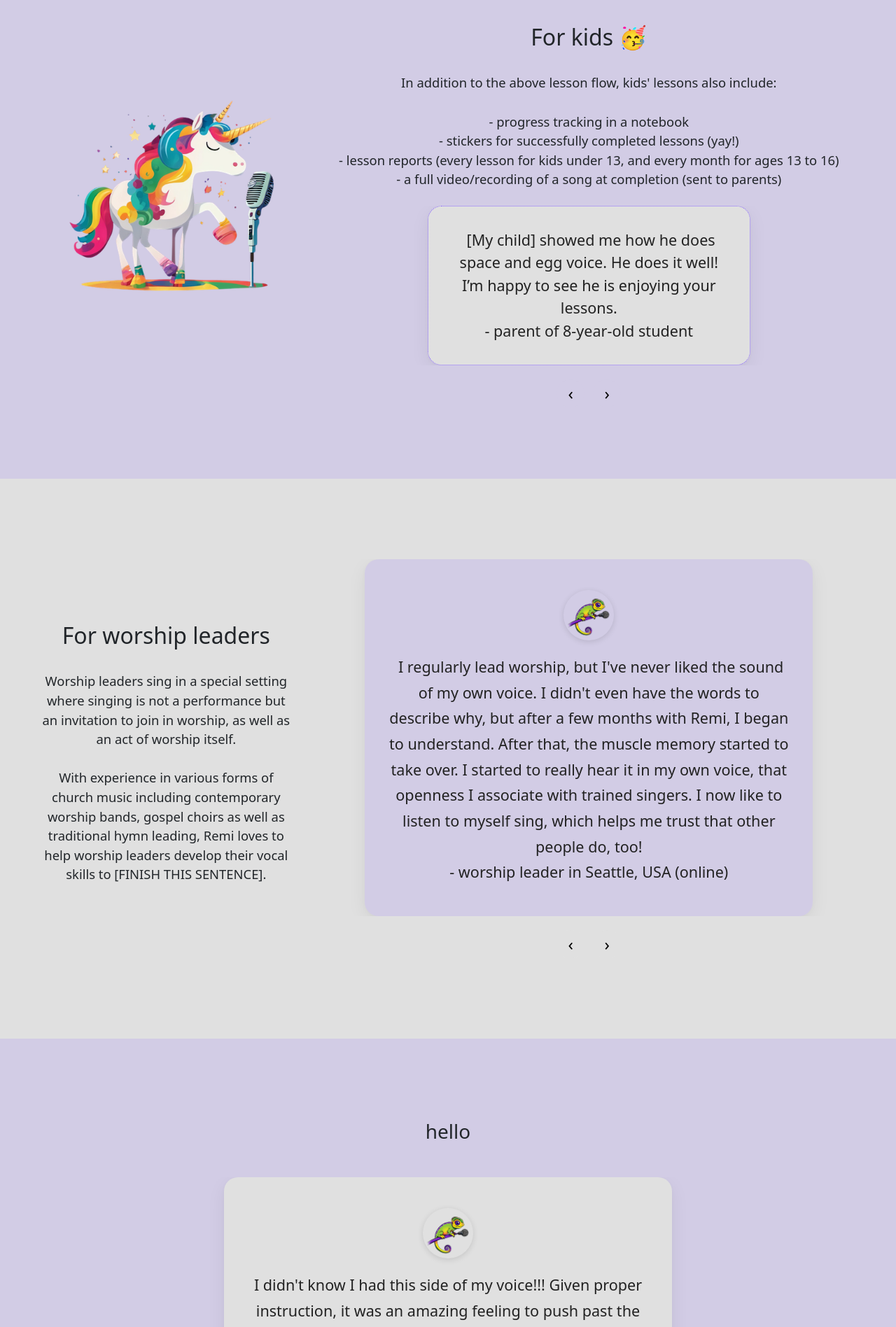
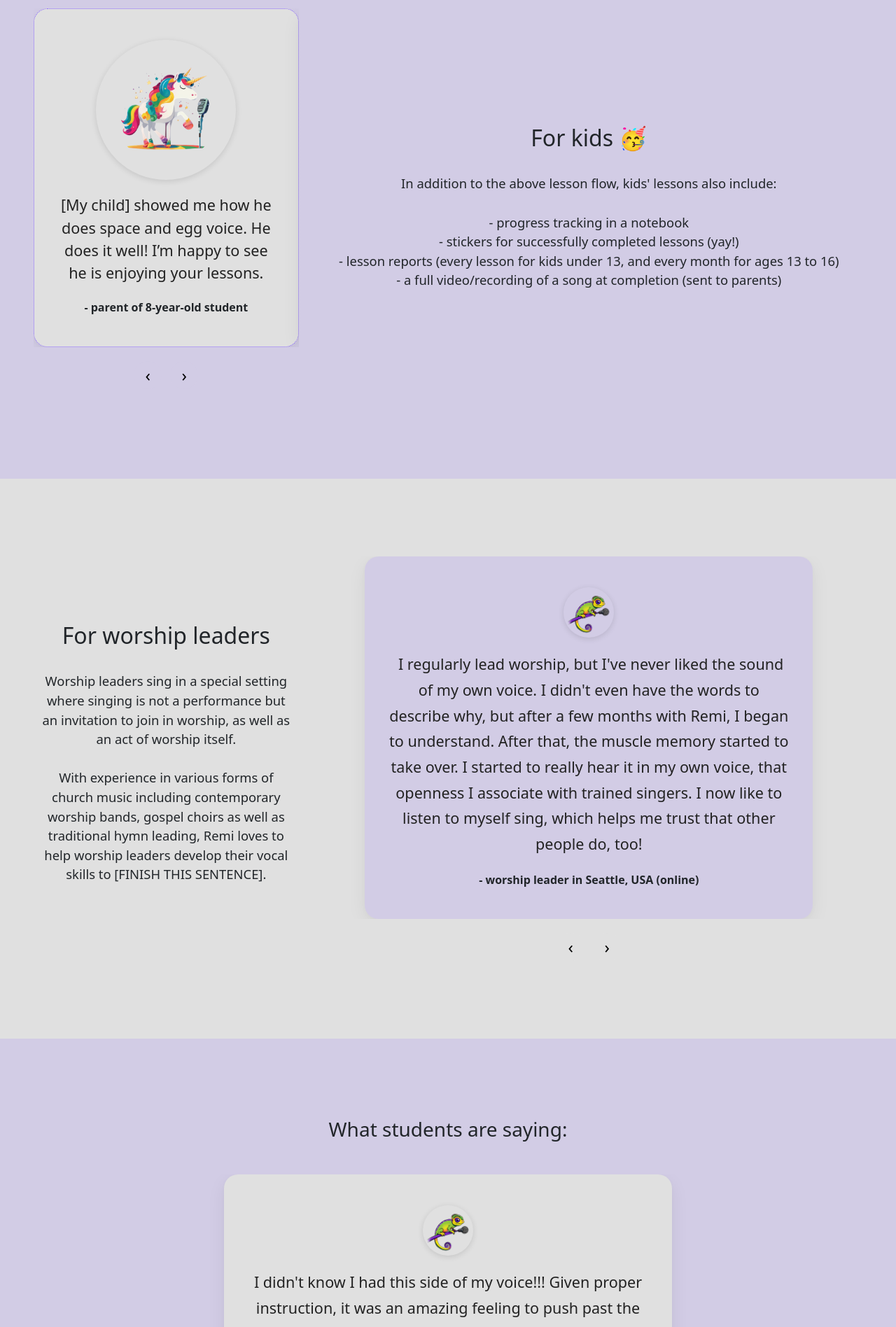
Before and after one commit to remiyamazaki03/chameleon-studios-website, a Next.js app: page /en/voicecoach in a window 1280 px wide. Shown: the part 1180-3076 px from the top of the page at 70% size. Built offline with nearby package versions, Linux system fonts and the light colour scheme.

Commit message:
carousel slide design tweaks

```diff
--- a/messages/en.json
+++ b/messages/en.json
@@ -41,23 +41,34 @@
     "kids": {
       "kids": "For kids 🥳",
       "p1": "In addition to the above lesson flow, kids' lessons also include:\n\n- progress tracking in a notebook\n- stickers for successfully completed lessons (yay!)\n- lesson reports (every lesson for kids under 13, and every month for ages 13 to 16)\n- a full video/recording of a song at completion (sent to parents)",
-      "testimonial1": "[My child] showed me how he does space and egg voice. He does it well! I’m happy to see he is enjoying your lessons.\n- parent of 8-year-old student",
-      "testimonial2": "She looks so happy and very expressive [in the video]. I love how [my child] seems more confident in her voice.\n- parent of 14-year-old student"
+      "testimonial1": "[My child] showed me how he does space and egg voice. He does it well! I’m happy to see he is enjoying your lessons.",
+      "name1": "- parent of 8-year-old student",
+      "testimonial2": "She looks so happy and very expressive [in the video]. I love how she seems more confident in her voice.",
+      "name2": "- parent of 14-year-old student"
     },
     "worship": {
       "worship": "For worship leaders",
       "p1": "Worship leaders sing in a special setting where singing is not a performance but an invitation to join in worship, as well as an act of worship itself.\n\nWith experience in various forms of church music including contemporary worship bands, gospel choirs as well as traditional hymn leading, Remi loves to help worship leaders develop their vocal skills to [FINISH THIS SENTENCE].",
-      "testimonial1": "I regularly lead worship, but I've never liked the sound of my own voice. I didn't even have the words to describe why, but after a few months with Remi, I began to understand. After that, the muscle memory started to take over. I started to really hear it in my own voice, that openness I associate with trained singers. I now like to listen to myself sing, which helps me trust that other people do, too!\n- worship leader in Seattle, USA (online)",
-      "testimonial2": "I started taking online voice training because I wanted to sing more freely as a worship leader at my church and to reach higher notes with ease. Through the lessons, I learned not only how to control the transition into my high range but also how my body actually works. Now I feel much more comfortable expressing myself while singing and truly enjoy using my voice in worship.\n- worship leader in Tokyo, Japan (online)"
-    }
+      "testimonial1": "I regularly lead worship, but I've never liked the sound of my own voice. I didn't even have the words to describe why, but after a few months with Remi, I began to understand. After that, the muscle memory started to take over. I started to really hear it in my own voice, that openness I associate with trained singers. I now like to listen to myself sing, which helps me trust that other people do, too!",
+      "name1": "- worship leader in Seattle, USA (online)",
+      "testimonial2": "I started taking online voice training because I wanted to sing more freely as a worship leader at my church and to reach higher notes with ease. Through the lessons, I learned not only how to control the transition into my high range but also how my body actually works. Now I feel much more comfortable expressing myself while singing and truly enjoy using my voice in worship.",
+      "name2": "- worship leader in Tokyo, Japan (online)"
+    },
+    "reviews": "What students are saying:"
   },
   "Carousel": {
-    "slide1": "During the lessons Remi always encouraged me. One of the exercises was making a pig face. She said “making an ugly face is part of the vocal lesson. Nothing to be ashamed of!” That's it. I had nothing to be ashamed of. After two months of training, I could sing songs which I never expected to sing.\n- T. K. (online, Brazil)",
-    "slide2": "I didn't know I had this side of my voice!!! Given proper instruction, it was an amazing feeling to push past the limits I thought I had.\n\n- J. L. (online, USA)",
-    "slide3": "I've been singing in a choral way for more than 20 years and singing in a different style was very challenging for me. Remi's way of teaching was very fun and also very easy to understand. Now I can use my chest voice to sing powerful songs and I even performed in front of an audience!! Her lessons definitely gave me confidence in singing!\n- A. T. (online, Japan)",
-    "slide4": "I can’t believe I was able to do it… I thought [this song] was impossible. It was a dream come true to sing it.\n\n- Z. P. (in person, Japan)",
-    "slide5": "something \n- hello",
-    "slide6": "After Remi's coaching, [the coachee, one of the musical actors] sang notes I (thought I) knew he couldn't hit, all with 100% presence and confidence onstage. Remi encouraged and helped many of us to step up and boosted our production level, and I'm very grateful to have had the opportunity to work with her.\n- W. R-L. (Musical director, USA)"
+    "slide1": "During the lessons Remi always encouraged me. One of the exercises was making a pig face. She said “making an ugly face is part of the vocal lesson. Nothing to be ashamed of!” That's it. I had nothing to be ashamed of. After two months of training, I could sing songs which I never expected to sing.",
+    "name1": "- T. K. (online, Brazil)",
+    "slide2": "I didn't know I had this side of my voice!!! Given proper instruction, it was an amazing feeling to push past the limits I thought I had.",
+    "name2": "- J. L. (online, USA)",
+    "slide3": "I've been singing in a choral way for more than 20 years and singing in a different style was very challenging for me. Remi's way of teaching was very fun and also very easy to understand. Now I can use my chest voice to sing powerful songs and I even performed in front of an audience!! Her lessons definitely gave me confidence in singing!",
+    "name3": "- A. T. (online, Japan)",
+    "slide4": "I can’t believe I was able to do it… I thought [this song] was impossible. It was a dream come true to sing it.",
+    "name4": "- Z. P. (in person, Japan)",
+    "slide5": "something",
+    "name5": "- hello",
+    "slide6": "After Remi's coaching, [the coachee, one of the musical actors] sang notes I (thought I) knew he couldn't hit, all with 100% presence and confidence onstage. Remi encouraged and helped many of us to step up and boosted our production level, and I'm very grateful to have had the opportunity to work with her.",
+    "name6": "- W. R-L. (Musical director, USA)"
   },
   "Events": {
     "top": "Events",
--- a/messages/ja.json
+++ b/messages/ja.json
@@ -40,23 +40,34 @@
     "kids": {
       "kids": "子供のレッスン 🥳",
       "p1": "上記レッスンの流れに加え、お子様向けのレッスンは以下も含みます：\n\n・ノートでレッスンの記録\n・レッスンの終わりに好きなシールを選らんで貼る！\n・レッスンレポート（１３歳以下は各レッスン、１３〜１６歳は毎月）\n・曲が完成したら、ビデオ・録音を撮る（保護者様へ送られます）",
-      "testimonial1": "[My child] showed me how he does space and egg voice. He does it well! I’m happy to see he is enjoying your lessons. - parent of 8-year-old student",
-      "testimonial2": "She looks so happy and very expressive [in the video]. I love how [my child] seems more confident in her voice. - parent of 14-year-old student"
+      "testimonial1": "[My child] showed me how he does space and egg voice. He does it well! I’m happy to see he is enjoying your lessons.",
+      "name1": "- parent of 8-year-old student",
+      "testimonial2": "She looks so happy and very expressive [in the video]. I love how [my child] seems more confident in her voice.",
+      "name2": "- parent of 14-year-old student"
     },
     "worship": {
       "worship": "For worship leaders",
-      "p1": "unique challenges of worship leaders outline",
-      "testimonial1": "I started taking online voice training because I wanted to sing more freely as a worship leader at my church. Before the lessons, I often struggled to connect my chest voice and head voice smoothly. Through the lessons, I learned not only how to control the transition between them but also how my body actually works when producing sound. Understanding the background of how the voice is made helped me sing with more awareness and confidence. Now I feel much more comfortable expressing myself while singing and truly enjoy using my voice in worship. - worship leader in Tokyo, Japan (online/in person hybrid)",
-      "testimonial2": "I regularly lead worship with voice and acoustic guitar for about a hundred people, but I've never liked the sound of my own voice. My voice didn't sound to me like other trained singers. I didn't even have the words to describe the difference. After a few months with Remi, I began to understand the difference I was hearing. A few more months after that, and the muscle memory started to take over. I started to really hear it in my own voice, that openness I associate with trained singers. I now like to listen to myself sing, which helps me trust that other people do, too! - worship leader in Seattle, USA (online)"
-    }
+      "p1": "Worship leaders sing in a special setting where singing is not a performance but an invitation to join in worship, as well as an act of worship itself.\n\nWith experience in various forms of church music including contemporary worship bands, gospel choirs as well as traditional hymn leading, Remi loves to help worship leaders develop their vocal skills to [FINISH THIS SENTENCE].",
+      "testimonial1": "I regularly lead worship, but I've never liked the sound of my own voice. I didn't even have the words to describe why, but after a few months with Remi, I began to understand. After that, the muscle memory started to take over. I started to really hear it in my own voice, that openness I associate with trained singers. I now like to listen to myself sing, which helps me trust that other people do, too!",
+      "name1": "- worship leader in Seattle, USA (online)",
+      "testimonial2": "I started taking online voice training because I wanted to sing more freely as a worship leader at my church and to reach higher notes with ease. Through the lessons, I learned not only how to control the transition into my high range but also how my body actually works. Now I feel much more comfortable expressing myself while singing and truly enjoy using my voice in worship.",
+      "name2": "- worship leader in Tokyo, Japan (online)"
+    },
+    "reviews": "生徒さんの感想："
   },
   "Carousel": {
-    "slide1": "During the lessons Remi always encouraged me. One of the exercises was making a pig face. She said “making an ugly face is part of the vocal lesson. Nothing to be ashamed of!” That's it. I had nothing to be ashamed of. After two months of training, I could sing songs which I never expected to sing.”\n- T. K. (online, Brazil)",
-    "slide2": "I didn't know I had this side of my voice!!! Given proper instruction, it was an amazing feeling to push past the limits I thought I had.\n- J. L. (online, USA)",
-    "slide3": "I've been singing in a choral way for more than 20 years and singing in a different style was very challenging for me. Remi's way of teaching was very fun and also very easy to understand. Now I can use my chest voice to sing powerful songs and I even performed in front of an audience!! Her lessons definitely gave me confidence in singing!\n- A. T. (online, Japan)",
-    "slide4": "I can’t believe I was able to do it… I thought [this song] was impossible. It was a dream come true to sing it.\n- Z. P. (in person, Japan)",
-    "slide5": "something \n- hello",
-    "slide6": "After Remi's coaching, [the coachee, one of the musical actors] sang notes I (thought I) knew he couldn't hit, all with 100% presence and confidence onstage. Remi encouraged and helped many of us to step up and boosted our production level, and I'm very grateful to have had the opportunity to work with her.\n- W. R-L. (Musical director, USA)"
+    "slide1": "During the lessons Remi always encouraged me. One of the exercises was making a pig face. She said “making an ugly face is part of the vocal lesson. Nothing to be ashamed of!” That's it. I had nothing to be ashamed of. After two months of training, I could sing songs which I never expected to sing.",
+    "name1": "- T. K. (online, Brazil)",
+    "slide2": "I didn't know I had this side of my voice!!! Given proper instruction, it was an amazing feeling to push past the limits I thought I had.",
+    "name2": "- J. L. (online, USA)",
+    "slide3": "I've been singing in a choral way for more than 20 years and singing in a different style was very challenging for me. Remi's way of teaching was very fun and also very easy to understand. Now I can use my chest voice to sing powerful songs and I even performed in front of an audience!! Her lessons definitely gave me confidence in singing!",
+    "name3": "- A. T. (online, Japan)",
+    "slide4": "I can’t believe I was able to do it… I thought [this song] was impossible. It was a dream come true to sing it.",
+    "name4": "- Z. P. (in person, Japan)",
+    "slide5": "something",
+    "name5": "- hello",
+    "slide6": "After Remi's coaching, [the coachee, one of the musical actors] sang notes I (thought I) knew he couldn't hit, all with 100% presence and confidence onstage. Remi encouraged and helped many of us to step up and boosted our production level, and I'm very grateful to have had the opportunity to work with her.",
+    "name6": "- W. R-L. (Musical director, USA)"
   },
   "Events": {
     "top": "イベント",
--- a/src/app/[lang]/voicecoach/page.tsx
+++ b/src/app/[lang]/voicecoach/page.tsx
@@ -44,18 +44,12 @@ export default function Voicecoach() {
       </div>
 
       <div className="row px-md-5 container2 d-flex align-items-center flex-wrap">
-        <div className="col-md-4">
-          <Image
-            src="/unicorn.png"
-            alt="show off your singing"
-            className={`img-fluid p-4 d-block mx-auto ${styles.voicecoachImg}`}
-            width={400}
-            height={400}
-          />
+        <div className="col-md-4 order-2 order-lg-1">
+          <KidsCarousel />
         </div>
-        <div className="col-md-8">
+        <div className="col-md-8 order-1 order-lg-2">
           <div>
-            <h2 className="text-center px-4 px-md-0 pt-md-5">
+            <h2 className="text-center px-4 px-md-0 pt-5">
               {t("Voice.kids.kids")}
             </h2>
             <p
@@ -64,7 +58,6 @@ export default function Voicecoach() {
             >
               {t("Voice.kids.p1")}
             </p>{" "}
-            <KidsCarousel />
           </div>
         </div>
       </div>
@@ -87,7 +80,7 @@ export default function Voicecoach() {
 
       <div className="row px-md-5 container2 d-flex align-items-center flex-wrap">
         <div>
-          <h3 className="text-center my-5">hello</h3>
+          <h3 className="text-center my-5">{t("Voice.reviews")}</h3>
           <div>
             <TestimonialsCarousel />
           </div>
--- a/src/app/components/KidsCarousel.tsx
+++ b/src/app/components/KidsCarousel.tsx
@@ -17,15 +17,28 @@ export default function WorshipCarousel() {
         <div className={styles.embla__container}>
           <div className={styles.embla__slide}>
             <article className={styles.cardKids}>
-              <p className={styles.quoteKids}>
-                {" "}
-                {t("Voice.kids.testimonial1")}
-              </p>
+              <Image
+                src="/unicorn.png"
+                alt="show off your singing"
+                className={`img-fluid p-4 d-block mx-auto ${styles.avatar}`}
+                width={200}
+                height={200}
+              />
+              <p className={styles.quoteKids}>{t("Voice.kids.testimonial1")}</p>
+              <footer className={styles.name}>{t("Voice.kids.name1")}</footer>
             </article>
           </div>
           <div className={styles.embla__slide}>
             <article className={styles.cardKids}>
+              <Image
+                src="/unicorn.png"
+                alt="show off your singing"
+                className={`img-fluid p-4 d-block mx-auto ${styles.avatar}`}
+                width={200}
+                height={200}
+              />
               <p className={styles.quoteKids}>{t("Voice.kids.testimonial2")}</p>
+              <footer className={styles.name}>{t("Voice.kids.name2")}</footer>
             </article>
           </div>
         </div>
--- a/src/app/components/TestimonialsCarousel.tsx
+++ b/src/app/components/TestimonialsCarousel.tsx
@@ -35,6 +35,7 @@ export default function TestimonialsCarousel() {
                 className={styles.avatar}
               />
               <p className={styles.quote}>{t("Carousel.slide1")}</p>
+              <footer className={styles.name}>{t("Carousel.name1")}</footer>
             </article>
           </div>
           <div className={styles.embla__slide}>
@@ -47,6 +48,7 @@ export default function TestimonialsCarousel() {
                 className={styles.avatar}
               />
               <p className={styles.quote}>{t("Carousel.slide2")}</p>
+              <footer className={styles.name}>{t("Carousel.name2")}</footer>
             </article>
           </div>
           <div className={styles.embla__slide}>
@@ -59,6 +61,7 @@ export default function TestimonialsCarousel() {
                 className={styles.avatar}
               />
               <p className={styles.quote}>{t("Carousel.slide3")}</p>
+              <footer className={styles.name}>{t("Carousel.name3")}</footer>
             </article>
           </div>
           <div className={styles.embla__slide}>
@@ -71,6 +74,7 @@ export default function TestimonialsCarousel() {
                 className={styles.avatar}
               />
               <p className={styles.quote}>{t("Carousel.slide4")}</p>
+              <footer className={styles.name}>{t("Carousel.name4")}</footer>
             </article>
           </div>
           <div className={styles.embla__slide}>
@@ -83,6 +87,7 @@ export default function TestimonialsCarousel() {
                 className={styles.avatar}
               />
               <p className={styles.quote}>{t("Carousel.slide5")}</p>
+              <footer className={styles.name}>{t("Carousel.name5")}</footer>
             </article>
           </div>
           <div className={styles.embla__slide}>
@@ -95,6 +100,7 @@ export default function TestimonialsCarousel() {
                 className={styles.avatar}
               />
               <p className={styles.quote}>{t("Carousel.slide6")}</p>
+              <footer className={styles.name}>{t("Carousel.name6")}</footer>
             </article>
           </div>
         </div>
--- a/src/app/components/WorshipCarousel.tsx
+++ b/src/app/components/WorshipCarousel.tsx
@@ -25,6 +25,9 @@ export default function WorshipCarousel() {
                 className={styles.avatar}
               />
               <p className={styles.quote}> {t("Voice.worship.testimonial1")}</p>
+              <footer className={styles.name}>
+                {t("Voice.worship.name1")}
+              </footer>
             </article>
           </div>
           <div className={styles.embla__slide}>
@@ -37,6 +40,9 @@ export default function WorshipCarousel() {
                 className={styles.avatar}
               />
               <p className={styles.quote}>{t("Voice.worship.testimonial2")}</p>
+              <footer className={styles.name}>
+                {t("Voice.worship.name2")}
+              </footer>
             </article>
           </div>
         </div>
--- a/src/app/components/testimonialsCarousel.module.css
+++ b/src/app/components/testimonialsCarousel.module.css
@@ -53,7 +53,7 @@
   position: relative;
   max-width: 640px;
   border-radius: 1.25rem;
-  padding: 2rem;
+  padding: 2.75rem 2rem;
   text-align: center;
 
   border: var(--highlight-color) dotted 0.5px;
@@ -91,6 +91,13 @@
   max-width: 32ch;
   white-space: pre-wrap;
 }
+.name {
+  display: flex;
+  flex-direction: column;
+  gap: 0.25rem;
+  font-weight: 600;
+  font-size: 1rem;
+}
 
 .embla__buttons {
   display: flex;
```
Also changed, not shown: public/freebird.png (deleted).
